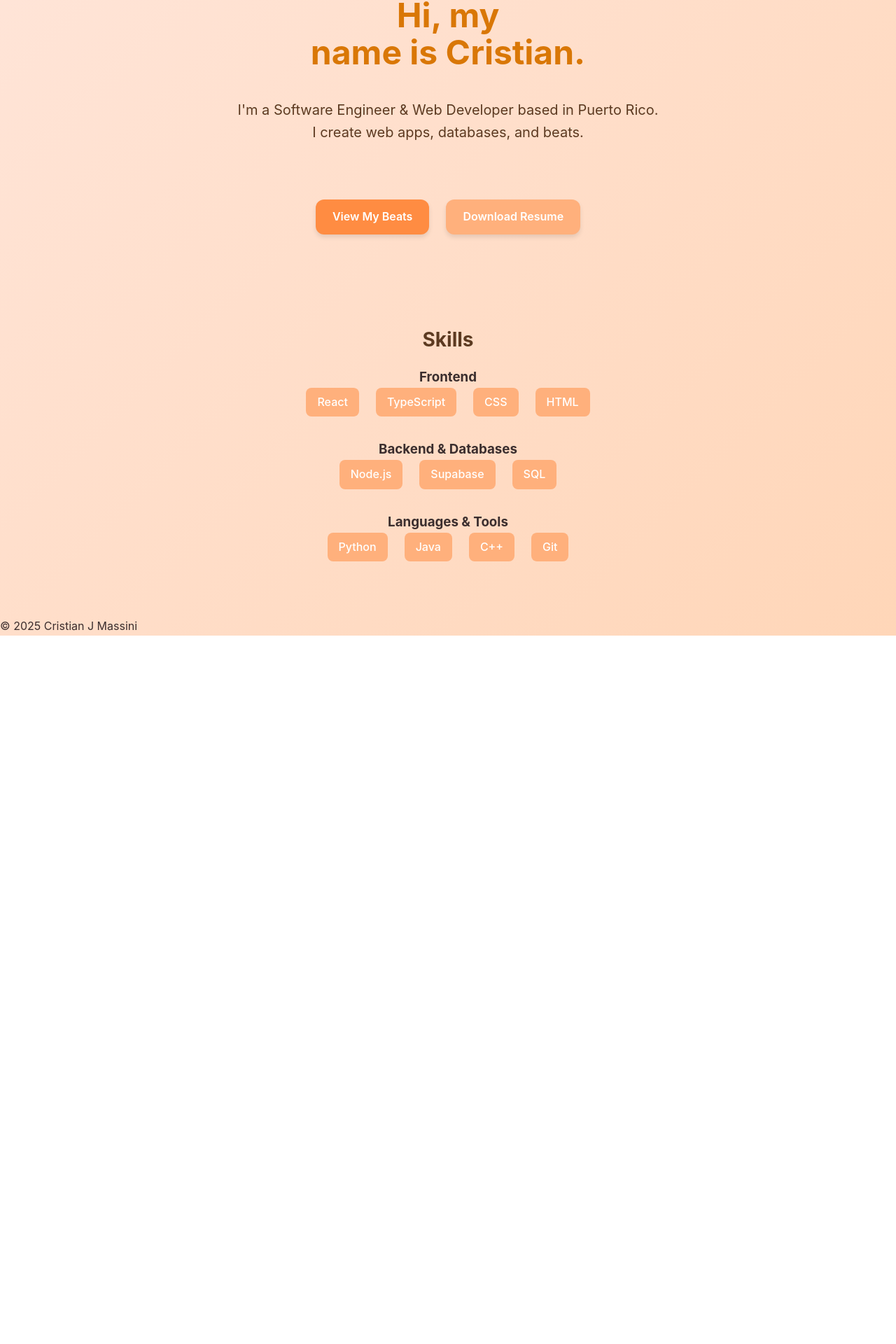
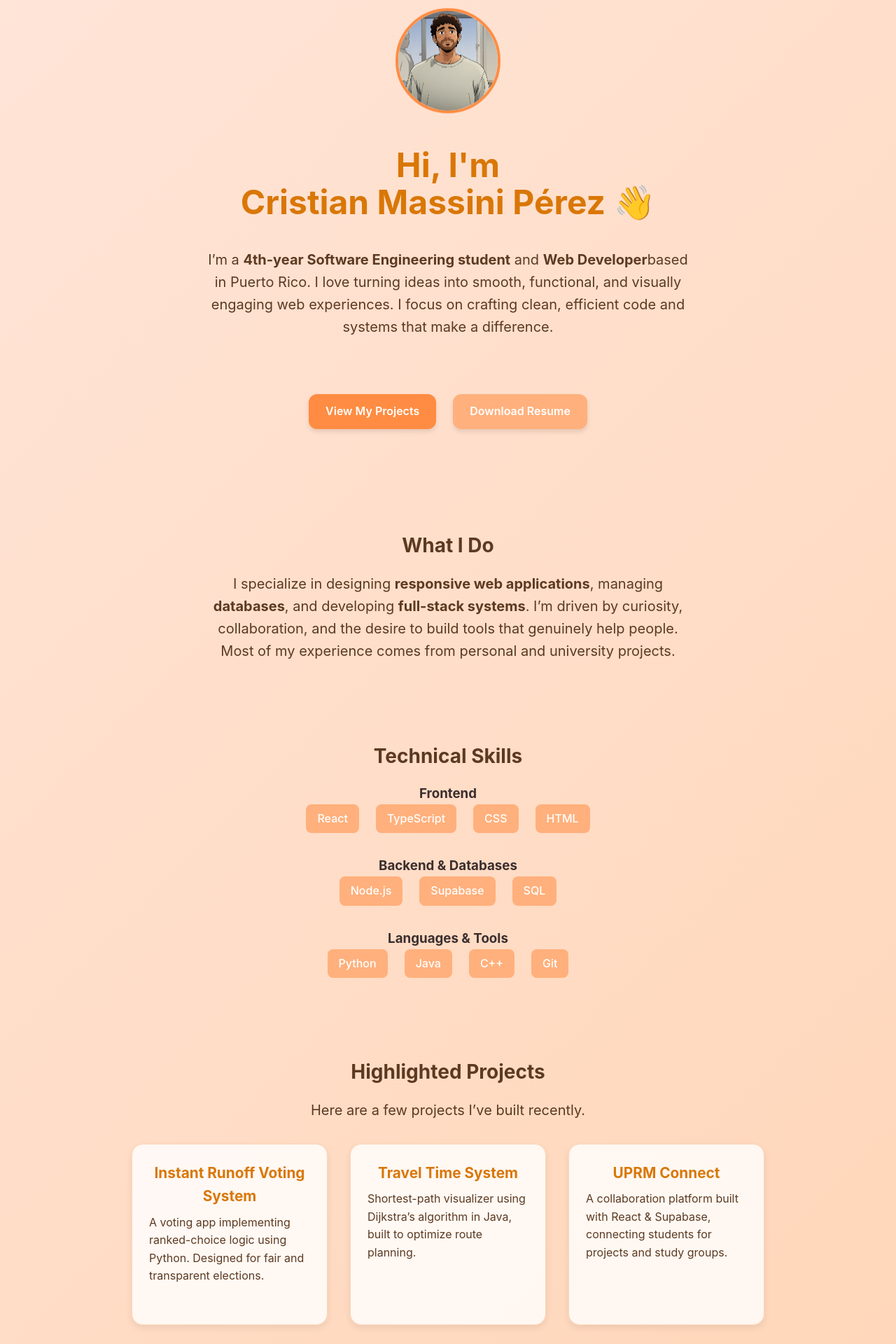
Before and after one commit to Massinl/myPortfolio, a React (Vite) app in the folder webPage/: page / in a window 1280 px wide. Shown: the part 138-2058 px from the top of the page at 70% size. Before the commit the page ends 1046 px from the top, so only its background shows below. Built offline with nearby package versions, Linux system fonts and the light colour scheme.

Commit message:
Improved home page, and changed the name of css so it matches home

```diff
--- a/webPage/src/pages/Home.tsx
+++ b/webPage/src/pages/Home.tsx
@@ -1,30 +1,60 @@
-import React from 'react';
+import React, { useEffect } from 'react';
 import { Link } from 'react-router-dom';
-import '../styles/global.css';
+import '../styles/home.css';
+import profilePic from '../assets/profile.jpg'; // put your image in src/assets/
 
 export default function Home() {
+  useEffect(() => {
+    const elements = document.querySelectorAll('.skills-section, .project-card');
+    const observer = new IntersectionObserver(
+      entries => {
+        entries.forEach(entry => {
+          if (entry.isIntersecting) entry.target.classList.add('visible');
+        });
+      },
+      { threshold: 0.2 }
+    );
+
+    elements.forEach(el => observer.observe(el));
+    return () => elements.forEach(el => observer.unobserve(el));
+  }, []);
+
   return (
     <div className="home-container">
 
-      {/* Hero section */}
+      {/* === Hero Section === */}
       <section className="hero">
-        <h1>Hi, my <br />name is Cristian.</h1>
-        <p>I'm a Software Engineer & Web Developer based in Puerto Rico.<br />
-           I create web apps, databases, and beats.</p>
+        <img src={profilePic} alt="Cristian Massini Pérez" className="hero-image" />
+        <h1>Hi, I'm <br />Cristian Massini Pérez 👋</h1>
+        <p>
+          I’m a <strong>4th-year Software Engineering student</strong> and <strong>Web Developer</strong>
+          based in Puerto Rico. I love turning ideas into smooth, functional, and visually engaging web experiences.
+          I focus on crafting clean, efficient code and systems that make a difference.
+        </p>
 
         <div className="hero-buttons">
-          <Link to="/beats" className="button button-blue">
-            View My Beats
+          <Link to="/projects" className="button button-blue">
+            View My Projects
           </Link>
-          <a href="/resume.pdf" target="_blank" className="button button-green">
+          <a href="/resume.pdf" target="_blank" rel="noopener noreferrer" className="button button-green">
             Download Resume
           </a>
         </div>
       </section>
 
-      {/* About / Skills section */}
+      {/* === About Section === */}
       <section className="skills-section">
-        <h2>Skills</h2>
+        <h2>What I Do</h2>
+        <p>
+          I specialize in designing <strong>responsive web applications</strong>, managing <strong>databases</strong>,
+          and developing <strong>full-stack systems</strong>. I’m driven by curiosity, collaboration, and the desire
+          to build tools that genuinely help people. Most of my experience comes from personal and university projects.
+        </p>
+      </section>
+
+      {/* === Skills Section === */}
+      <section className="skills-section">
+        <h2>Technical Skills</h2>
 
         <h3>Frontend</h3>
         <div className="skills">
@@ -49,6 +79,34 @@ export default function Home() {
           <span>Git</span>
         </div>
       </section>
+
+      {/* === Projects Section === */}
+      <section className="skills-section">
+        <h2>Highlighted Projects</h2>
+        <p>Here are a few projects I’ve built recently.</p>
+
+        <div className="projects-preview">
+          <div className="project-card">
+            <h3>Instant Runoff Voting System</h3>
+            <p>A voting app implementing ranked-choice logic using Python. Designed for fair and transparent elections.</p>
+          </div>
+
+          <div className="project-card">
+            <h3>Travel Time System</h3>
+            <p>Shortest-path visualizer using Dijkstra’s algorithm in Java, built to optimize route planning.</p>
+          </div>
+
+          <div className="project-card">
+            <h3>UPRM Connect</h3>
+            <p>A collaboration platform built with React & Supabase, connecting students for projects and study groups.</p>
+          </div>
+        </div>
+
+        <Link to="/projects" className="button button-blue">
+          See All Projects →
+        </Link>
+      </section>
+
     </div>
   );
 }
--- a/webPage/src/styles/global.css
+++ /dev/null
@@ -1,180 +0,0 @@
-/* src/styles/global.css */
-
-/* === Reset default browser styles === */
-* {
-  margin: 0;
-  padding: 0;
-  box-sizing: border-box;
-}
-
-/* === Body === */
-body {
-  font-family: 'Inter', sans-serif;
-  background: linear-gradient(135deg, #ffe5d9 0%, #ffd6b8 100%);
-  color: #3b2e2e;
-  overflow-x: hidden;
-  line-height: 1.6;
-}
-
-/* === Links === */
-a {
-  text-decoration: none;
-  color: inherit;
-  transition: opacity 0.3s ease;
-}
-
-a:hover {
-  opacity: 0.85;
-}
-
-/* === Buttons === */
-.button {
-  padding: 0.75rem 1.5rem;
-  border-radius: 0.75rem;
-  font-weight: 600;
-  cursor: pointer;
-  transition: all 0.3s ease;
-  box-shadow: 0 4px 6px rgba(0, 0, 0, 0.1);
-  border: none;
-}
-
-.button-blue {
-  background-color: #ff8c42;
-  color: white;
-}
-
-.button-blue:hover {
-  background-color: #ffa65c;
-  transform: translateY(-2px);
-}
-
-.button-green {
-  background-color: #ffb07c;
-  color: white;
-}
-
-.button-green:hover {
-  background-color: #ffc69a;
-  transform: translateY(-2px);
-}
-
-/* === Headings === */
-h1 {
-  font-size: 3rem;
-  font-weight: 700;
-  margin-bottom: 1rem;
-  color: #d97706;
-  text-align: center;
-}
-
-h2 {
-  font-size: 1.75rem;
-  margin-bottom: 1rem;
-  color: #5c3a21;
-}
-
-/* Paragraphs */
-p {
-  font-size: 1.25rem;
-  margin-bottom: 2rem;
-  color: #5c3a21;
-  max-width: 650px;
-  text-align: center;
-  margin-left: auto;
-  margin-right: auto;
-}
-
-/* === Home Page Container === */
-.home-container {
-  display: flex;
-  flex-direction: column;
-  align-items: center;       /* horizontal centering */
-  justify-content: center;   /* vertical centering */
-  min-height: 100vh;
-  padding: 3rem 2rem;
-  text-align: center;
-}
-
-/* Hero / Intro section */
-.hero {
-  display: flex;
-  flex-direction: column;
-  align-items: center;      /* center buttons and text */
-  justify-content: center;
-  gap: 1.5rem;              /* spacing between elements */
-  margin-bottom: 4rem;
-}
-
-
-.hero-buttons {
-  display: flex;
-  gap: 1.5rem;
-  justify-content: center;
-  flex-wrap: wrap;
-  margin-top: 1.5rem;
-}
-
-/* === Skills Section === */
-.skills-section {
-  margin-top: 4rem;
-  text-align: center;
-}
-
-.skills {
-  display: flex;
-  flex-wrap: wrap;
-  justify-content: center;
-  gap: 1rem 1.5rem;
-  max-width: 800px;
-  margin: 0 auto 2rem;
-  padding: 0 1rem;
-}
-
-.skills span {
-  background-color: #ffb07c;
-  padding: 0.5rem 1rem;
-  border-radius: 0.5rem;
-  font-weight: 500;
-  color: white;
-  transition: all 0.3s ease;
-  cursor: default;
-}
-
-.skills span:hover {
-  background-color: #ffc69a;
-  transform: scale(1.1);
-}
-
-/* === Responsive tweaks === */
-@media (max-width: 768px) {
-  h1 {
-    font-size: 2.5rem;
-  }
-
-  h2 {
-    font-size: 1.5rem;
-  }
-
-  p {
-    font-size: 1.1rem;
-  }
-
-  .skills span {
-    font-size: 1rem;
-  }
-}
-
-@media (max-width: 480px) {
-  h1 {
-    font-size: 2.2rem;
-  }
-
-  h2 {
-    font-size: 1.3rem;
-  }
-
-  .hero-buttons {
-    flex-direction: column;
-    gap: 1rem;
-  }
-}
--- /dev/null
+++ b/webPage/src/styles/home.css
@@ -0,0 +1,252 @@
+/* === Reset === */
+* {
+  margin: 0;
+  padding: 0;
+  box-sizing: border-box;
+}
+
+/* === Body === */
+body {
+  font-family: 'Inter', sans-serif;
+  background: linear-gradient(135deg, #ffe5d9 0%, #ffd6b8 100%);
+  color: #3b2e2e;
+  overflow-x: hidden;
+  line-height: 1.6;
+  scroll-behavior: smooth;
+}
+
+/* === Links === */
+a {
+  text-decoration: none;
+  color: inherit;
+  transition: opacity 0.3s ease;
+}
+
+a:hover {
+  opacity: 0.85;
+}
+
+/* === Buttons === */
+.button {
+  padding: 0.75rem 1.5rem;
+  border-radius: 0.75rem;
+  font-weight: 600;
+  cursor: pointer;
+  transition: all 0.3s ease;
+  box-shadow: 0 4px 6px rgba(0, 0, 0, 0.1);
+  border: none;
+}
+
+.button-blue {
+  background-color: #ff8c42;
+  color: white;
+}
+
+.button-blue:hover {
+  background-color: #ffa65c;
+  transform: translateY(-2px);
+}
+
+.button-green {
+  background-color: #ffb07c;
+  color: white;
+}
+
+.button-green:hover {
+  background-color: #ffc69a;
+  transform: translateY(-2px);
+}
+
+/* === Headings === */
+h1 {
+  font-size: 3rem;
+  font-weight: 700;
+  margin-bottom: 1rem;
+  color: #d97706;
+  text-align: center;
+}
+
+h2 {
+  font-size: 1.75rem;
+  margin-bottom: 1rem;
+  color: #5c3a21;
+  text-align: center;
+}
+
+/* Paragraphs */
+p {
+  font-size: 1.25rem;
+  margin-bottom: 2rem;
+  color: #5c3a21;
+  max-width: 700px;
+  text-align: center;
+  margin-left: auto;
+  margin-right: auto;
+}
+
+/* === Home Container === */
+.home-container {
+  display: flex;
+  flex-direction: column;
+  align-items: center;
+  width: 100%;
+  justify-content: center;
+  min-height: 100vh;
+  padding: 4rem 2rem;
+  text-align: center;
+}
+
+/* === Hero Section === */
+.hero {
+  display: flex;
+  flex-direction: column;
+  align-items: center;
+  justify-content: center;
+  gap: 1.5rem;
+  margin-bottom: 4rem;
+}
+
+.hero-buttons {
+  display: flex;
+  gap: 1.5rem;
+  justify-content: center;
+  flex-wrap: wrap;
+  margin-top: 1.5rem;
+}
+
+/* Hero Image */
+.hero-image {
+  width: 150px;
+  height: 150px;
+  border-radius: 50%;
+  object-fit: cover;
+  margin-bottom: 1.5rem;
+  border: 4px solid #ff8c42;
+  animation: float 3s ease-in-out infinite;
+}
+
+/* Float Animation */
+@keyframes float {
+  0%, 100% { transform: translateY(0); }
+  50% { transform: translateY(-10px); }
+}
+
+/* Hero Fade-in */
+.hero h1, .hero p, .hero-buttons {
+  opacity: 0;
+  transform: translateY(30px);
+  animation: fadeSlideUp 1s ease forwards;
+}
+
+.hero h1 { animation-delay: 0.2s; }
+.hero p { animation-delay: 0.5s; }
+.hero-buttons { animation-delay: 0.8s; }
+
+/* === Skills Section === */
+.skills-section {
+  margin-top: 5rem;
+  text-align: center;
+  opacity: 0;
+  transform: translateY(50px);
+  transition: all 0.8s ease;
+}
+
+.skills-section.visible {
+  opacity: 1;
+  transform: translateY(0);
+}
+
+.skills {
+  display: flex;
+  flex-wrap: wrap;
+  justify-content: center;
+  gap: 1rem 1.5rem;
+  max-width: 800px;
+  margin: 0 auto 2rem;
+  padding: 0 1rem;
+}
+
+.skills span {
+  background-color: #ffb07c;
+  padding: 0.5rem 1rem;
+  border-radius: 0.5rem;
+  font-weight: 500;
+  color: white;
+  transition: all 0.3s ease;
+}
+
+.skills span:hover {
+  background-color: #ffc69a;
+  transform: scale(1.1);
+}
+
+/* === Projects Preview === */
+.projects-preview {
+  display: flex;
+  flex-wrap: wrap;
+  justify-content: center;
+  gap: 2rem;
+  margin: 2rem auto 3rem;
+  max-width: 1000px;
+}
+
+.project-card {
+  background: rgba(255, 255, 255, 0.8);
+  border: 1px solid #ffd6b8;
+  border-radius: 1rem;
+  padding: 1.5rem;
+  width: 280px;
+  box-shadow: 0 4px 10px rgba(0, 0, 0, 0.08);
+  transition: all 0.3s ease;
+  opacity: 0;
+  transform: translateY(50px);
+}
+
+.project-card.visible {
+  opacity: 1;
+  transform: translateY(0);
+}
+
+.project-card:hover {
+  transform: translateY(-5px);
+  background: #fff8f4;
+}
+
+.project-card h3 {
+  color: #d97706;
+  margin-bottom: 0.5rem;
+  font-size: 1.3rem;
+}
+
+.project-card p {
+  font-size: 1rem;
+  color: #5c3a21;
+  text-align: left;
+}
+
+/* === Animations === */
+@keyframes fadeSlideUp {
+  0% {
+    opacity: 0;
+    transform: translateY(40px);
+  }
+  100% {
+    opacity: 1;
+    transform: translateY(0);
+  }
+}
+
+/* === Responsive === */
+@media (max-width: 768px) {
+  h1 { font-size: 2.5rem; }
+  h2 { font-size: 1.5rem; }
+  p { font-size: 1.1rem; }
+  .skills span { font-size: 1rem; }
+  .project-card { width: 90%; }
+}
+
+@media (max-width: 480px) {
+  h1 { font-size: 2.2rem; }
+  h2 { font-size: 1.3rem; }
+  .hero-buttons { flex-direction: column; gap: 1rem; }
+}
```
Also changed, not shown: webPage/src/assets/profile.JPG (added).
